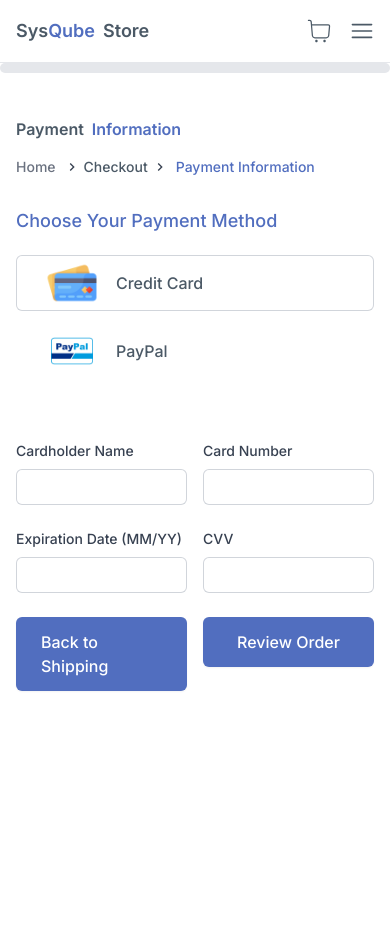
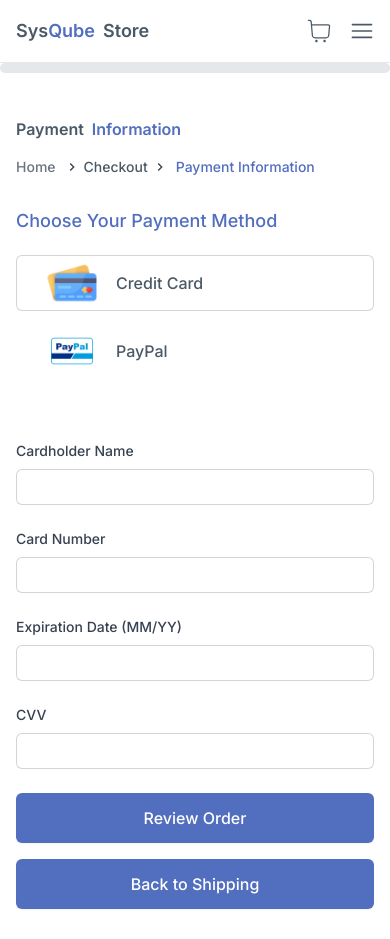
Before and after one commit to Nirjla/sysqube-store, a React (Vite) app: page /checkout/payment in a window 390 px wide. Before the commit the page ends 844 px from the top, so only its background shows below. Built offline with nearby package versions, Linux system fonts and the light colour scheme.

Commit message:
error fixed in checkout and payment

```diff
--- a/src/components/CheckoutBox.jsx
+++ b/src/components/CheckoutBox.jsx
@@ -76,10 +76,10 @@ const CheckoutBox = () => {
                         name="phone"
                         type="tel"
                       />
-                      <div className="sm:mt-2 md:mt-2">
+                      <div className="order-2 sm:order-1 md:mt-2 md:order-1 lg:order-1 ">
                         <CommonButton  label="Back to Cart" toggle={toggleCart}/>
                       </div>
-                      <div className="md:mt-2">
+                      <div className="order-1 sm:order-2 md:order-2 lg:order-2 sm:mt-2 md:mt-2 mt-2 ">
                         <CommonButton
                           link="/checkout/payment"
                           label="Proceed to Payment"
--- a/src/components/PaymentBox.jsx
+++ b/src/components/PaymentBox.jsx
@@ -111,7 +111,7 @@ const PaymentBox = () => {
               </div>
               <div className="lg:col-span-2 col-span-3 lg:mt-3">
                 <div className="payment-details">
-                  <div className="grid grid-cols-2 gap-4 mt-4">
+                  <div className="grid grid-cols-1 lg:grid-cols-2 gap-4 mt-4">
                     <InputWrapper
                       label="Cardholder Name"
                       name="cardholderName"
@@ -122,10 +122,10 @@ const PaymentBox = () => {
                       name="expirationDate"
                     />
                     <InputWrapper label="CVV" name="cvv" />
-                    <div className="mt-2">
+                    <div className="order-2 md:mt-2 sm:order-1 md:order-1 lg:order-1 ">
                       <CommonButton link="/checkout" label="Back to Shipping" />
                     </div>
-                    <div className="mt-2">
+                    <div className="order-1 sm:order-2 md:order-2 lg:order-2 sm:mt-2 md:mt-2 mt-2">
                       <CommonButton
                         link="/checkout/payment/review-order"
                         label="Review Order"
--- a/src/db/data.js
+++ b/src/db/data.js
@@ -47,6 +47,7 @@ export const products = [
     imageAlt:
       "Hand holding black machined steel mechanical pencil with brass tip and top.",
   },
+
   // More products...
 ];
 export const provinces = [
--- a/src/pages/products/Cart.jsx
+++ b/src/pages/products/Cart.jsx
@@ -63,8 +63,7 @@ const Cart = ({ isCartOpen, toggleCart }) => {
           </div>
         </div>
       </div>
-
-      <div className="border-t border-gray-200 px-4 py-6 sm:px-6">
+      <div className="border-t border-gray-200 px-4 py-6 sm:px-6 ">
         <div className="flex justify-between text-base font-medium text-secondary mb-2">
           <p>Subtotal</p>
           <p>$262.00</p>
```
